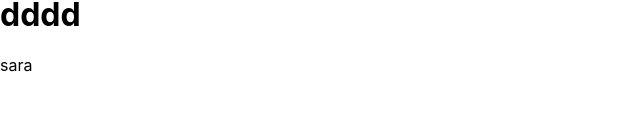
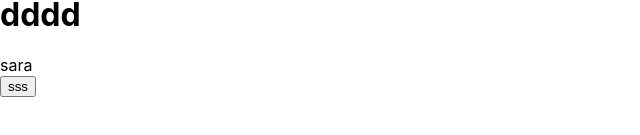
Before and after one commit to saetgit/Typescript-React, a React (Create React App) app: page / in a window 1280 px wide. Shown: the part 249-384 px from the top of the page, without its empty margins (0-640 px from the left). Built offline with nearby package versions, Linux system fonts and the light colour scheme.

Commit message:
use componentProps

```diff
--- a/src/App.tsx
+++ b/src/App.tsx
@@ -3,6 +3,7 @@ import User from './component/User'
 import Article from './component/Article'
 import { SrvRecord } from 'dns';
 import Second from './component/Second';
+import Button from './component/Button';
 
 // type User2={name:string;age:number}
 // export type Array2={num1:number}
@@ -13,28 +14,28 @@ type State = {
   name: string;
   age: number
 }
-type State2 = State & {
-  childern:string[]
-}
-let st:State2={
-  name:"",
-  age:22,
-  childern:["sara"]
+// type State2 = State & {
+//   childern:string[]
+// }
+// let st:State2={
+//   name:"",
+//   age:22,
+//   childern:["sara"]
 
-}
-interface IState {
-  name: string;
-  age: number
-}
-interface IState2 extends IState  {
-  childern:string[]
-}
-let ist:IState2={
-  name:"",
-  age:22,
-  childern:["sara"]
+// }
+// interface IState {
+//   name: string;
+//   age: number
+// }
+// interface IState2 extends IState  {
+//   childern:string[]
+// }
+// let ist:IState2={
+//   name:"",
+//   age:22,
+//   childern:["sara"]
 
-}
+// }
 function App() {
   // const [state, setState] = useState<State | null>(null);
   const [state, setState] = useState<string>("sara");
@@ -64,6 +65,9 @@ function App() {
       } */}
 
       <Second value={state} onChange={setState}/>
+
+
+      <Button/>
     </div>
   );
 }
--- /dev/null
+++ b/src/component/Button.tsx
@@ -0,0 +1,14 @@
+import React, { ComponentProps } from "react";
+
+
+type Button=ComponentProps<"button">&{
+    buttonLabel?:string
+}
+function Button({type,onChange,onClick}:Button) {
+
+    return (
+        <div>
+<button type={type}>sss</button>        </div>
+    )
+}
+export default Button
```
